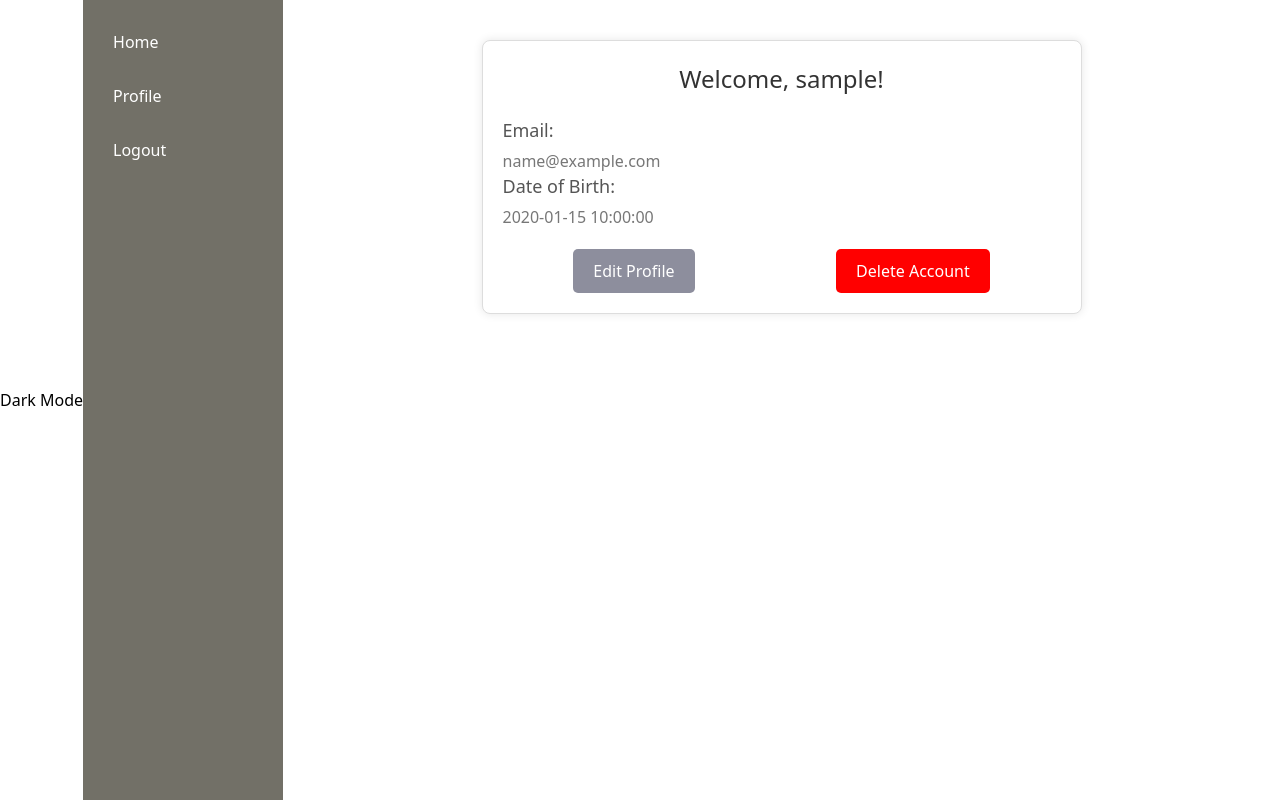
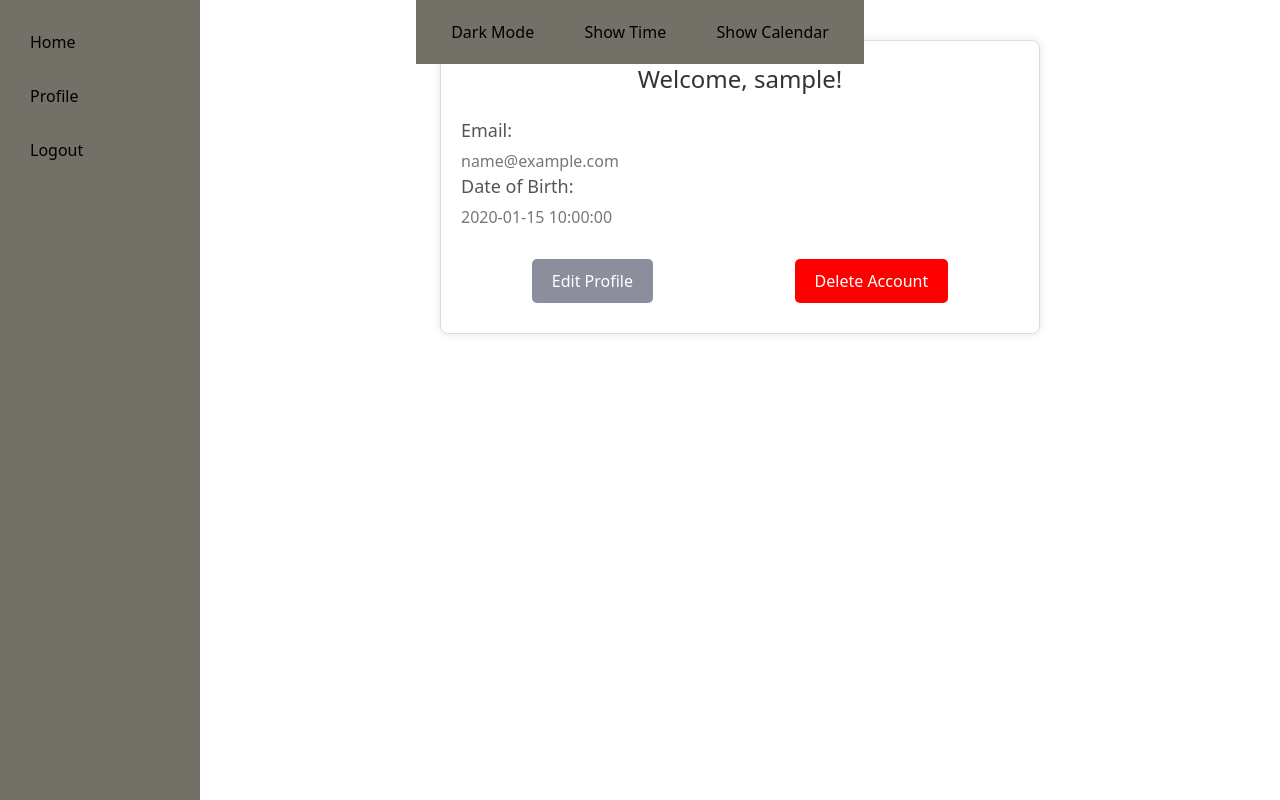
Before and after one commit to jark1234/131project, a Flask app: template jotbot/app/templates/profile.html in a window 1280 px wide. Run offline with Flask 3, Linux system fonts and the light colour scheme; the template is opened without the code that fills it: most values are stand-ins (such as "Sample title", 1, 10 or a date in 2020); some libraries are stand-ins or nearby versions.

Commit message:
done all my requirements

```diff
--- a/jotbot/app/templates/base.html
+++ b/jotbot/app/templates/base.html
@@ -1,11 +1,16 @@
 <!DOCTYPE html>
 <html lang="en">
   <head>
+    <link rel="stylesheet" href="https://cdn.jsdelivr.net/npm/flatpickr/dist/flatpickr.min.css">
+    <script src="https://cdn.jsdelivr.net/npm/flatpickr"></script>
     <link rel="stylesheet" href="{{ url_for('static', filename='styles.css') }}">
     <meta charset="UTF-8" />
     <meta http-equiv="X-UA-Compatible" content="IE=edge" />
     <meta name="viewport" content="width=device-width, initial-scale=1.0" />
     <title>My Notes App</title>
+    <link href="https://cdn.quilljs.com/1.3.6/quill.snow.css" rel="stylesheet" />
+    <link rel="stylesheet" href="https://cdn.jsdelivr.net/npm/tailwindcss/dist/tailwind.min.css">
+
       <script>
     // JavaScript function to toggle dark mode
     function toggleDarkMode() {
@@ -18,7 +23,53 @@
     if (isDarkMode) {
       document.body.classList.add('dark-mode');
     }
-  };
+      // Add this function to start tracking the running time
+    function startRunningTime() {
+      // Update the running time every second
+      function updateRunningTime() {
+          const currentTimeDisplay = document.getElementById('currentTimeDisplay');
+          currentTimeDisplay.innerText = getCurrentTime();
+        }
+
+        // Call the updateRunningTime function every second
+        setInterval(updateRunningTime, 1000);
+    }
+  }
+  function showCurrentTime() {
+    const currentTimeDisplay = document.getElementById('currentTimeDisplay');
+    currentTimeDisplay.innerText = getCurrentTime();
+    currentTimeDisplay.classList.toggle('hidden');
+  }
+
+  function getCurrentTime() {
+    const now = new Date();
+    const hours = now.getHours().toString().padStart(2, '0');
+    const minutes = now.getMinutes().toString().padStart(2, '0');
+    const seconds = now.getSeconds().toString().padStart(2, '0');
+    return `${hours}:${minutes}:${seconds}`;
+  }
+
+  let calendarContainer;
+
+  function showCalendar() {
+    if (!calendarContainer) {
+      // Initialize flatpickr if it hasn't been initialized
+      calendarContainer = flatpickr('#calendarContainer', {
+      inline: true,
+      dateFormat: 'Y-m-d',
+    });
+  } else {
+    // Close the calendar if it has been initialized
+    calendarContainer.destroy();
+    calendarContainer = null;
+  }
+
+  // Toggle the visibility of the calendar container
+  const calendarContainerElement = document.getElementById('calendarContainer');
+  calendarContainerElement.classList.toggle('hidden');
+}
+
+;
 </script>
     <link
       href="https://cdn.quilljs.com/1.3.6/quill.snow.css"
@@ -40,23 +91,30 @@
         width: 200px;
         background-color: rgb(114, 112, 103);
         padding: 20px;
-        color: white;
+        color: black;
         display: flex;
         flex-direction: column;
       }
+      .dark-mode .sidebar {
+        color: black; /* Change the color of links in dark mode */
+    }
       .content {
         flex: 1;
         padding: 20px;
       }
       .sidebar a {
         display: block;
-        color: white;
+        color: black;
         text-decoration: none;
         padding: 10px;
         margin-bottom: 10px;
         border-radius: 5px;
         transition: background-color 0.3s;
       }
+
+    .dark-mode .sidebar a {
+        color: white; /* Change the color of links in dark mode */
+    }
       .sidebar a:hover {
         background-color: gray;
       }
@@ -70,6 +128,9 @@
         box-shadow: 0 0 10px rgba(0, 0, 0, 0.1);
         background-color: #fff;
       }
+    .dark-mode .profile-container {
+        background-color: black; /* Change the color of links in dark mode */
+    }
 
       .profile-header {
         text-align: center;
@@ -130,6 +191,9 @@
         box-shadow: 0 0 10px rgba(0, 0, 0, 0.1);
         background-color: #fff;
       }
+      .dark-mode .profile-edit-container {
+        background-color: black;
+      }
 
       .profile-edit-title {
         text-align: center;
@@ -176,16 +240,134 @@
         background-color: #45a049;
       }
       /* Add these styles to enhance the profile edit page appearance */
+        /* Add this style to make the time display appear in blue */
+  #currentTimeDisplay {
+    color: rgb(0, 157, 255);
+    font-size: 18px;
+  }
+
+  /* Keep the existing style for the hidden class */
+  .hidden {
+    display: none;
+  }
+    /* Add this style to control the appearance of the calendar container */
+    #calendarContainer {
+    position: absolute;
+    top: 100%; /* Position it below the button */
+    left: 0;
+    z-index: 1000; /* Ensure it's above other elements */
+  }
+
+  /* Keep the existing style for the hidden class */
+  .hidden {
+    display: none;
+  }
+          /* Add this style to enhance the appearance of the buttons */
+        button {
+            padding: 10px;
+            font-size: 16px;
+            margin: 10px;
+            cursor: pointer;
+            border: none;
+            border-radius: 5px;
+            transition: background-color 0.3s, color 0.3s;
+        }
+
+        button:hover {
+            background-color: rgb(114, 112, 103);
+            color: white;
+        }
+
+        /* Add this style to position the calendar container */
+        #calendarContainer {
+            position: absolute;
+            top: 50%; /* Center vertically */
+            left: 10px; /* Center horizontally */
+            transform: translate(0, -50%); /* Center the element */
+            z-index: 1000;
+        }
+
+        /* Add this style to create a navigation bar */
+        nav {
+            background-color: white;
+            padding: 10px;
+            text-align: center;
+            position: fixed;
+            width: 35%;
+            left: 32.5%;
+            top: 0;
+            display: flex;
+            justify-content: space-around;
+        }
+
+        nav button {
+            margin: 0 10px;
+        }
+                button {
+            padding: 10px;
+            font-size: 16px;
+            margin: 10px;
+            cursor: pointer;
+            border: none;
+            border-radius: 5px;
+            transition: background-color 0.3s, color 0.3s;
+        }
+
+        button:hover {
+            background-color: rgb(114, 112, 103);
+            color: white;
+        }
+        /* Add this style to enhance the appearance of the buttons */
+        button {
+            padding: 10px;
+            font-size: 16px;
+            margin: 10px;
+            cursor: pointer;
+            border: none;
+            border-radius: 5px;
+            transition: background-color 0.3s, color 0.3s;
+        }
+
+        button:hover {
+            background-color: rgb(114, 112, 103);
+            color: black;
+        }
+
+        /* Add this style to position the calendar container */
+        #calendarContainer {
+            position: absolute;
+            top: 50%; /* Center vertically */
+            left: 50%; /* Center horizontally */
+            transform: translate(-50%, -50%); /* Center the element */
+            z-index: 1000;
+        }
+
+        /* Add this style to create a navigation bar */
+        nav {
+            background-color: rgb(114, 112, 103);
+            padding: 10px;
+            text-align: center;
+        }
+
+        nav button {
+            margin: 0 10px;
+        }
     </style>
   </head>
   <body>
-    <button id="darkModeButton" onclick="toggleDarkMode()">Dark Mode</button>
+    <nav>
+      <button id="darkModeButton" onclick="toggleDarkMode()">Dark Mode</button>
+      <button id="showTimeButton" onclick="showCurrentTime()">Show Time</button>
+      <button id="showCalendarButton" onclick="showCalendar()">Show Calendar</button>
+    </nav>
     <div class="sidebar">
       <a href="{{ url_for('create_note') }}">Home</a>
       <a href="{{ url_for('profile') }}">Profile</a>
       <a href="{{ url_for('logout') }}">Logout</a>
   </div>
   <div class="content">{% block content %}{% endblock %}</div>
+  <div id="currentTimeDisplay" class="hidden"></div>
+  <div id="calendarContainer" class="hidden"></div>
 
   </body>
 </html>
```
